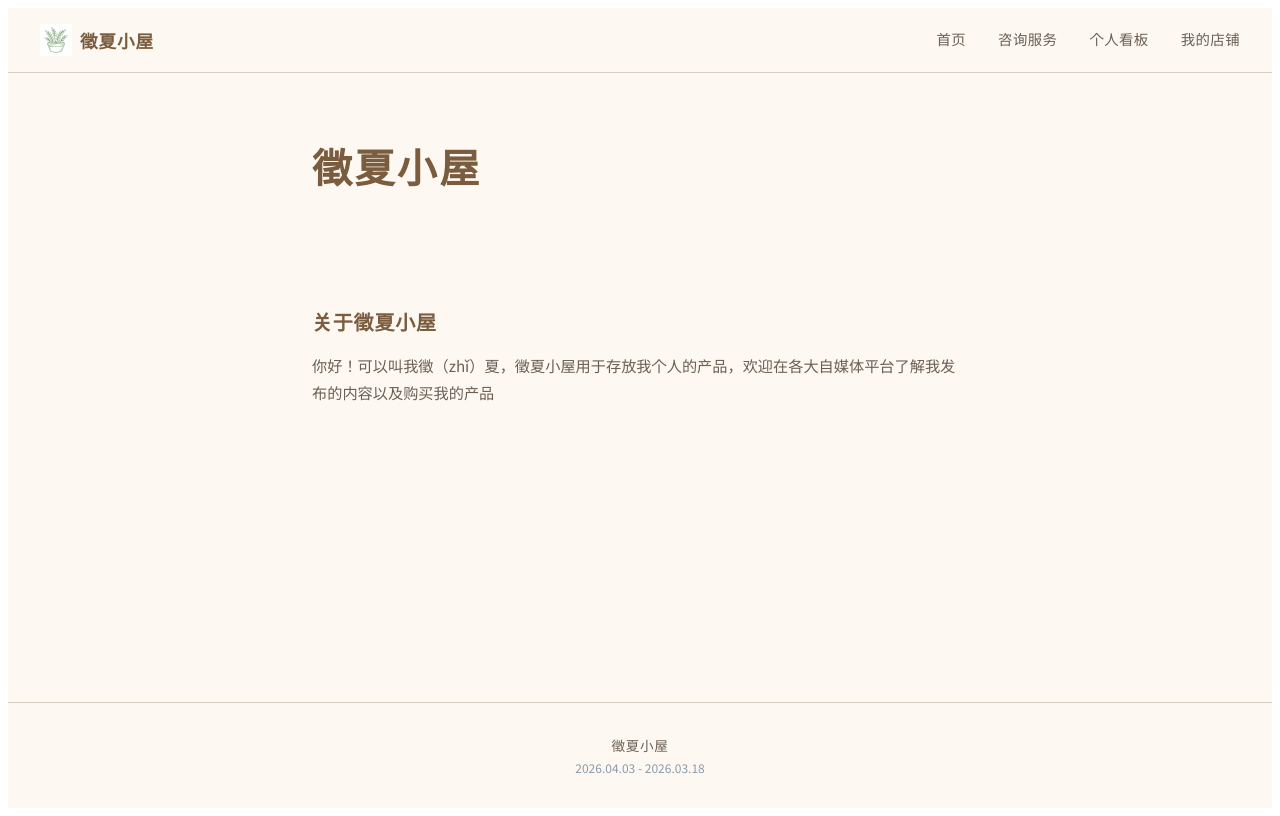
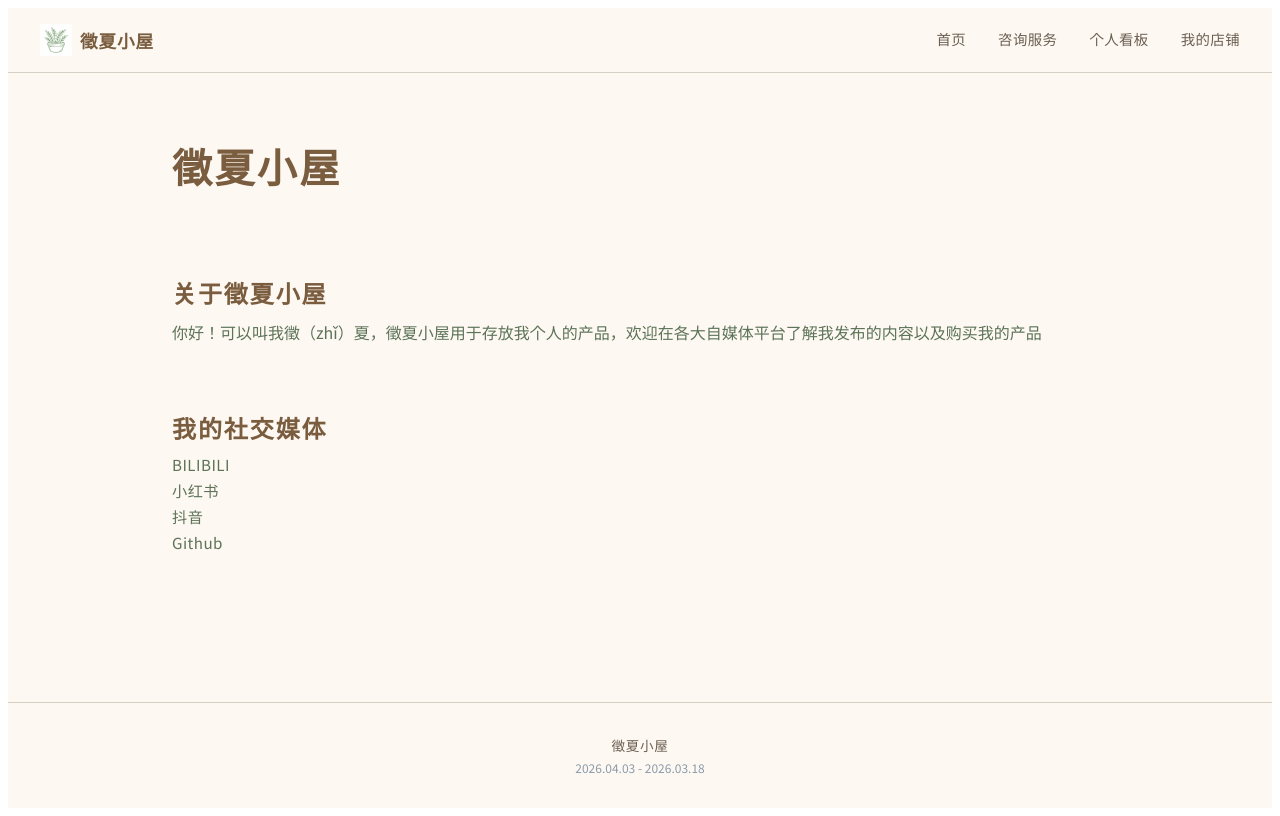
Before and after one commit to anaouse/zhixia_cabin_frontend, a React (Vite) app: page /homepage in a window 1280 px wide. Built offline with nearby package versions, Linux system fonts and the light colour scheme.

Commit message:
complete homepage, next another two page

```diff
--- a/src/components/ContentBlock.jsx
+++ /dev/null
@@ -1,10 +0,0 @@
-import '@/styles/ContentBlock.css'
-
-export default function ContentBlock({ heading, body }) {
-  return (
-    <div className="content-block">
-      <h2 className="content-block__heading">{heading}</h2>
-      <p className="content-block__body">{body}</p>
-    </div>
-  )
-}
--- a/src/content/HomeContent.jsx
+++ /dev/null
@@ -1,6 +0,0 @@
-export const homeContent = [
-  {
-    heading: '关于徵夏小屋',
-    body: '你好！可以叫我徵（zhǐ）夏，徵夏小屋用于存放我个人的产品，欢迎在各大自媒体平台了解我发布的内容以及购买我的产品',
-  }
-]
--- a/src/pages/HomePage.jsx
+++ b/src/pages/HomePage.jsx
@@ -1,23 +1,54 @@
 import Header from '@/components/Header.jsx'
 import Footer from '@/components/Footer.jsx'
-import ContentBlock from '@/components/ContentBlock.jsx'
-import { homeContent } from '@/content/HomeContent.jsx'
 import '@/styles/HomePage.css'
+
+const socialLinks = [
+  { name: 'BILIBILI', url: 'https://space.bilibili.com/youruid' },
+  { name: '小红书', url: 'https://www.xiaohongshu.com/user/profile/68c04e3f0000000005001821' },
+  { name: '抖音', url: 'https://v.douyin.com/hF7motm8i7I/ 5@3.com' },
+  { name: 'Github', url: 'https://github.com/anaouse' },
+]
 
 export default function HomePage() {
   return (
     <div className="page">
       <Header />
+
       <main className="page-main">
         <section className="home">
           <h1 className="home__title">徵夏小屋</h1>
         </section>
+
         <section className="home-content">
-          {homeContent.map((block, i) => (
-            <ContentBlock key={i} heading={block.heading} body={block.body} />
-          ))}
+          <div className="content-block">
+            <h2 className="content-block__heading">关于徵夏小屋</h2>
+            <p className="content-block__body">
+              你好！可以叫我徵（zhǐ）夏，徵夏小屋用于存放我个人的产品，欢迎在各大自媒体平台了解我发布的内容以及购买我的产品
+            </p>
+          </div>
+
+          <div className="content-block">
+            <h2 className="content-block__heading">我的社交媒体</h2>
+            <p className="content-block__body">  </p>
+
+            <ul className="social-list">
+              {socialLinks.map((link) => (
+                <li key={link.name} className="social-list__item">
+                  <a
+                    href={link.url}
+                    target="_blank"
+                    rel="noopener noreferrer"
+                    className="social-list__link"
+                  >
+                    {link.name}
+                  </a>
+                </li>
+              ))}
+            </ul>
+          </div>
         </section>
       </main>
+
       <Footer />
     </div>
   )
--- a/src/styles/HomePage.css
+++ b/src/styles/HomePage.css
@@ -7,7 +7,7 @@
 
 .page-main {
   flex: 1;
-  max-width: 720px;
+  max-width: 1000px;
   margin: 0 auto;
   padding: var(--space-xl) var(--space-lg);
   width: 100%;
@@ -27,15 +27,46 @@
   letter-spacing: 0.06em;
 }
 
-.home__subtitle {
-  margin: 0;
-  font-size: 1rem;
-  color: var(--color-dusk);
-  font-family: var(--font-body);
-  font-weight: 300;
-  letter-spacing: 0.05em;
+.content-block {
+  margin-bottom: var(--space-xl);
 }
 
-.home-content {
-  /* just stacked ContentBlocks */
+.content-block__heading {
+  font-family: var(--font-display);
+  font-size: 1.5rem;
+  font-weight: 600;
+  color: var(--color-bark);
+  letter-spacing: 0.08em;
+  margin: 0 0 var(--space-sm);
 }
+
+.content-block__body {
+  font-family: var(--font-body);
+  font-size: 1rem;
+  color: var(--color-moss);
+  line-height: 1.75;
+  margin: 0;
+}
+
+.social-list {
+  list-style: none;
+  margin: 0;
+  padding: 0;
+  display: flex;
+  flex-direction: column;
+  gap: var(--space-xs);
+}
+
+.social-list__link {
+  font-family: var(--font-body);
+  font-size: 0.95rem;
+  color: var(--color-moss);
+  text-decoration: none;
+  letter-spacing: 0.03em;
+  border-bottom: 1px solid transparent;
+  transition: border-color 0.2s ease;
+}
+
+.social-list__link:hover {
+  border-bottom-color: var(--color-moss);
+}
```
